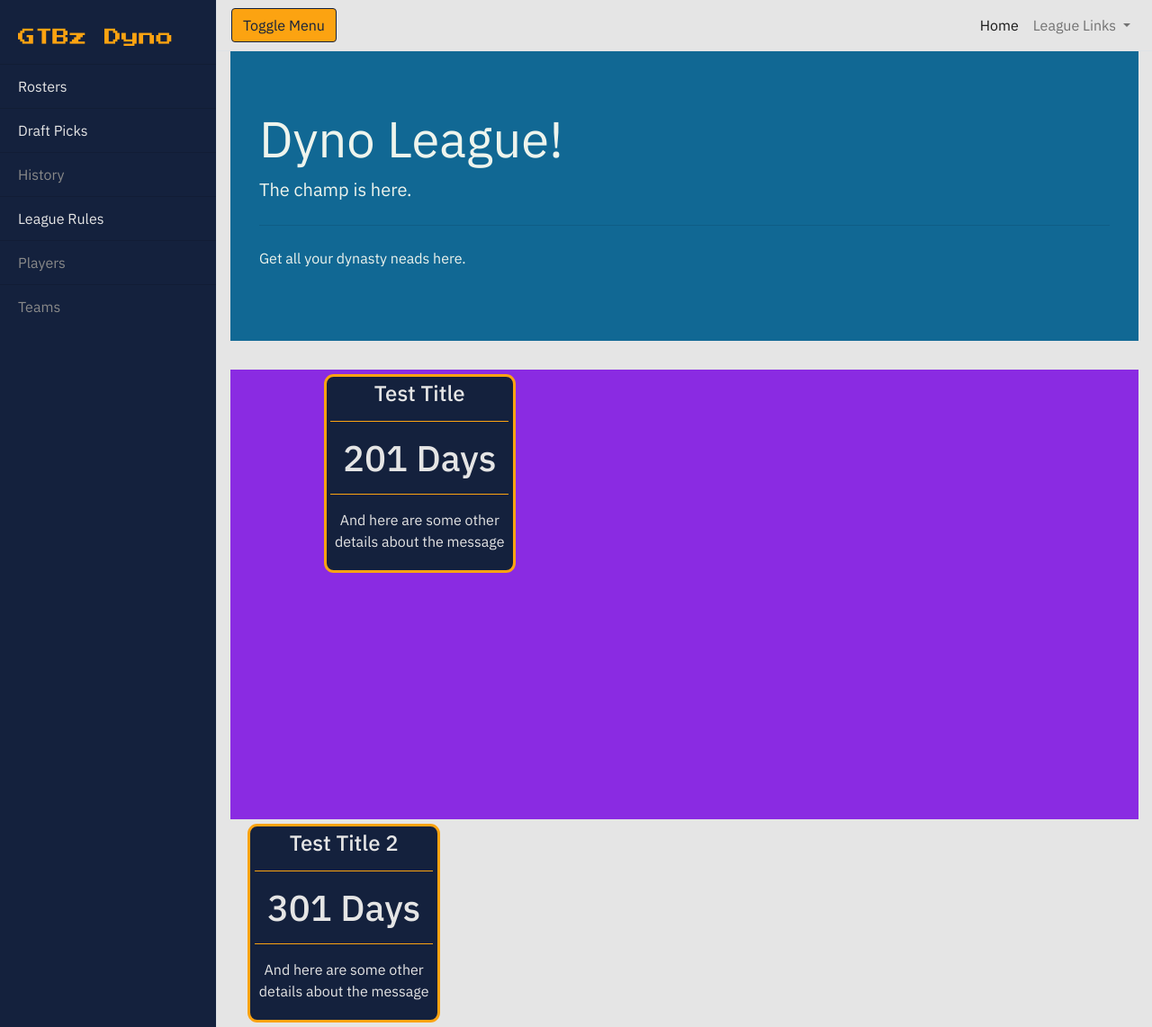
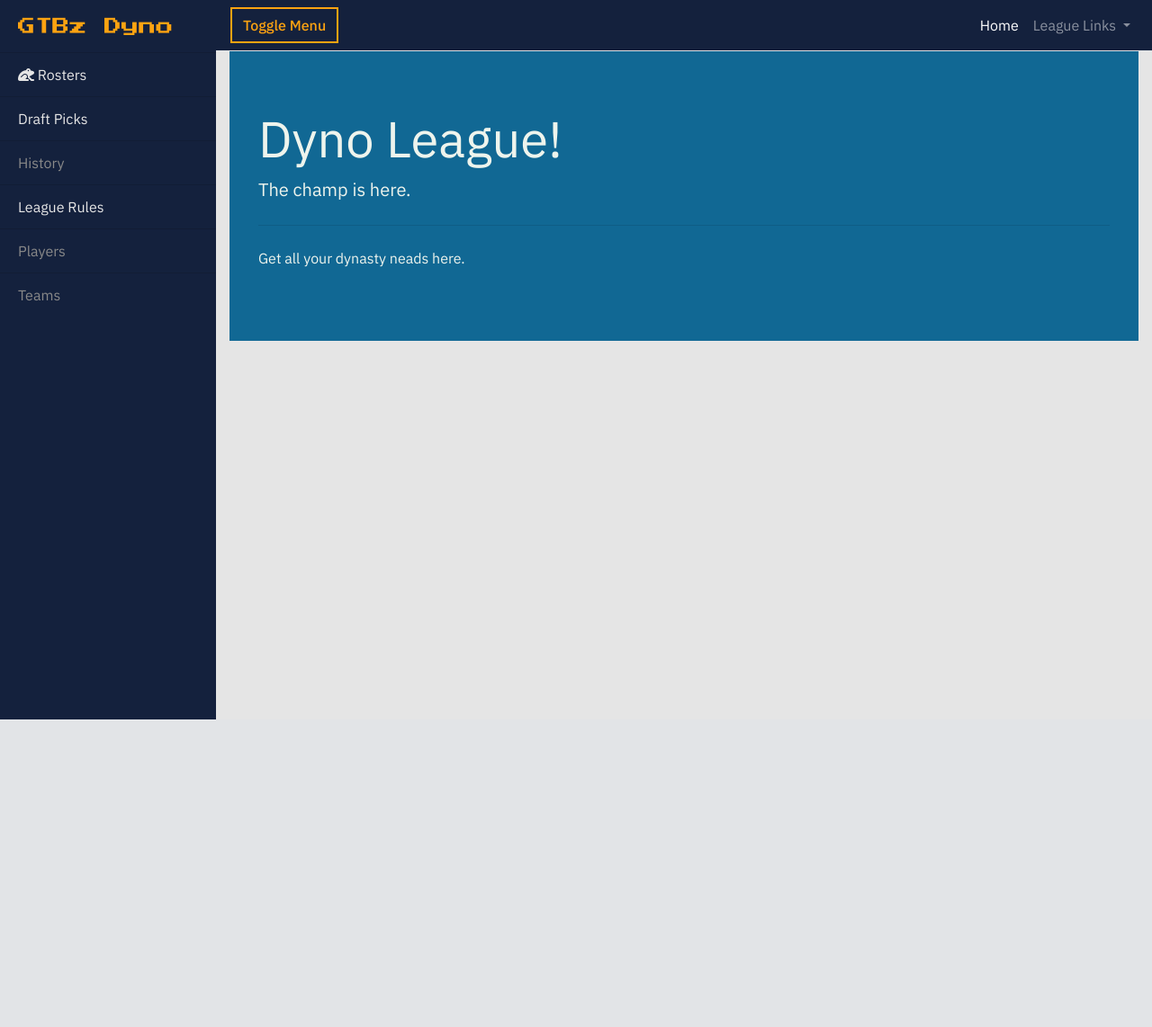
Before and after one commit to tfred89/dynoleague, a Django app: page / in a window 1280 px wide. Shown: the whole page at 90% size. After the commit the page ends 800 px from the top, so only its background shows below. Run offline with Django 3.2, Linux system fonts and the light colour scheme; parts of the project's set-up code (start-up, migrations or seed data) failed here and were passed over; some libraries are stand-ins or nearby versions.

Commit message:
added scripts and UI changes

```diff
--- a/templates/league/base.html
+++ b/templates/league/base.html
@@ -6,12 +6,19 @@
     <meta name="viewport" content="width=device-width, initial-scale=1">
     <title>RSWK Dyno League</title>
     <link href="https://fonts.googleapis.com/css2?family=IBM+Plex+Sans:wght@400;500;600;700&display=swap" rel="stylesheet">
-
+    <script src="https://kit.fontawesome.com/61b0c0305c.js" crossorigin="anonymous"></script>
     <link href="https://fonts.googleapis.com/css2?family=Press+Start+2P&display=swap" rel="stylesheet">
     <link rel="stylesheet" href="https://stackpath.bootstrapcdn.com/bootstrap/4.3.1/css/bootstrap.min.css" integrity="sha384-ggOyR0iXCbMQv3Xipma34MD+dH/1fQ784/j6cY/iJTQUOhcWr7x9JvoRxT2MZw1T" crossorigin="anonymous">
     <style media="screen">
       {% comment %}
       resource: https://www.fantasyfootballdatapros.com/
+      bootstrap icon list:  book --Rules
+                            clipboard --rosters
+                            File ruled --draft picks
+                            Person lines fill --players
+                            history --table
+                            star or person_square --teams
+      sortable tables: https://datatables.net/
       {% endcomment %}
       .boxy{
         background: #FFFFFF;
@@ -37,6 +44,10 @@
       }
       .roster-table{
         border-radius: 3px;
+      }
+      .nav-custom{
+        background-color: #14213D;
+
       }
       th{
         text-align: center;
@@ -91,9 +102,12 @@
         border-radius: 3px;
       }
       .btn-custom {
-        color: #14213D;
-        background-color: #FCA311;
-        border: 1px solid #14213D;
+        color: #FCA311;
+        background-color: #14213D;
+        border: 2px solid #FCA311;
+        border-radius: 0em;
+        font-weight: 500;
+        font-size: medium;
       }
       .sidebar-comp {
         color: #E5E5E5;
@@ -145,12 +159,11 @@
       }
       .sidebar-heading{
         color:#FCA311;
-        /* font-family: 'Audiowide', cursive; */
         font-family: 'Press Start 2P', cursive;
-
+        padding: 0.1rem 1.25rem 0.875rem;
+        font-size: 1.2rem;
       }
       #sidebar-wrapper .sidebar-heading {
-        padding: 0.875rem 1.25rem;
         font-size: 1.2rem;
       }
 
@@ -218,11 +231,11 @@
       <div class="d-flex" id="wrapper">
 
         <!-- Sidebar -->
-        <div class="bg-light border-right" id="sidebar-wrapper">
+        <div class="bg-light" id="sidebar-wrapper">
           <div class="sidebar-sticky">
           <div class="sidebar-heading">GTBz Dyno</div>
           <div class="list-group list-group-flush">
-            <a href="{% url 'rosters' %}" class="list-group-item list-group-item-action sidebar-comp">Rosters</a>
+            <a href="{% url 'rosters' %}" class="list-group-item list-group-item-action sidebar-comp"><i class="fas fa-frog"></i>     Rosters</a>
             <a href="{% url 'picks-list' %}" class="list-group-item list-group-item-action sidebar-comp">Draft Picks</a>
             <a href="#" class="list-group-item list-group-item-action sidebar-comp disabled">History</a>
             <a href="{% url 'rules' %}" class="list-group-item list-group-item-action sidebar-comp">League Rules</a>
@@ -236,7 +249,7 @@
         <!-- Page Content -->
         <div id="page-content-wrapper">
 
-          <nav class="navbar navbar-expand-lg navbar-light border-bottom">
+          <nav class="navbar navbar-expand-lg navbar-dark border-bottom nav-custom">
 
             <button class="btn btn-custom" id="menu-toggle">Toggle Menu</button>
 
--- a/templates/league/home.html
+++ b/templates/league/home.html
@@ -8,30 +8,4 @@
     <p>Get all your dynasty neads here.</p>
 
 </div>
-<div class="container-fluid">
-    <div class="row" style="background-color: blueviolet; height: 500px;">
-        <div class="col-1 testcol"></div>
-        <div class="col-3">
-            <div class="cool-box">
-                <h4>Test Title</h4>
-                <hr style="border-color: #FCA311;">
-                <h1>201 Days</h1>
-                <hr style="border-color: #FCA311;">
-                <p>And here are some other details about the message</p>
-            </div>
-        </div>
-    </div>
-
-    <div class="row">
-        <div class="col-3">
-            <div class="cool-box">
-                <h4>Test Title 2</h4>
-                <hr style="border-color: #FCA311;">
-                <h1>301 Days</h1>
-                <hr style="border-color: #FCA311;">
-                <p>And here are some other details about the message</p>
-            </div>
-        </div>
-    </div>
-</div>
   {% endblock %}
```
Also changed, not shown: league/models.py (+9 -5 lines), player_stats_import.py (added, +21 -0 lines), league/migrations/0005_dates_ruleproposal.py (added).
